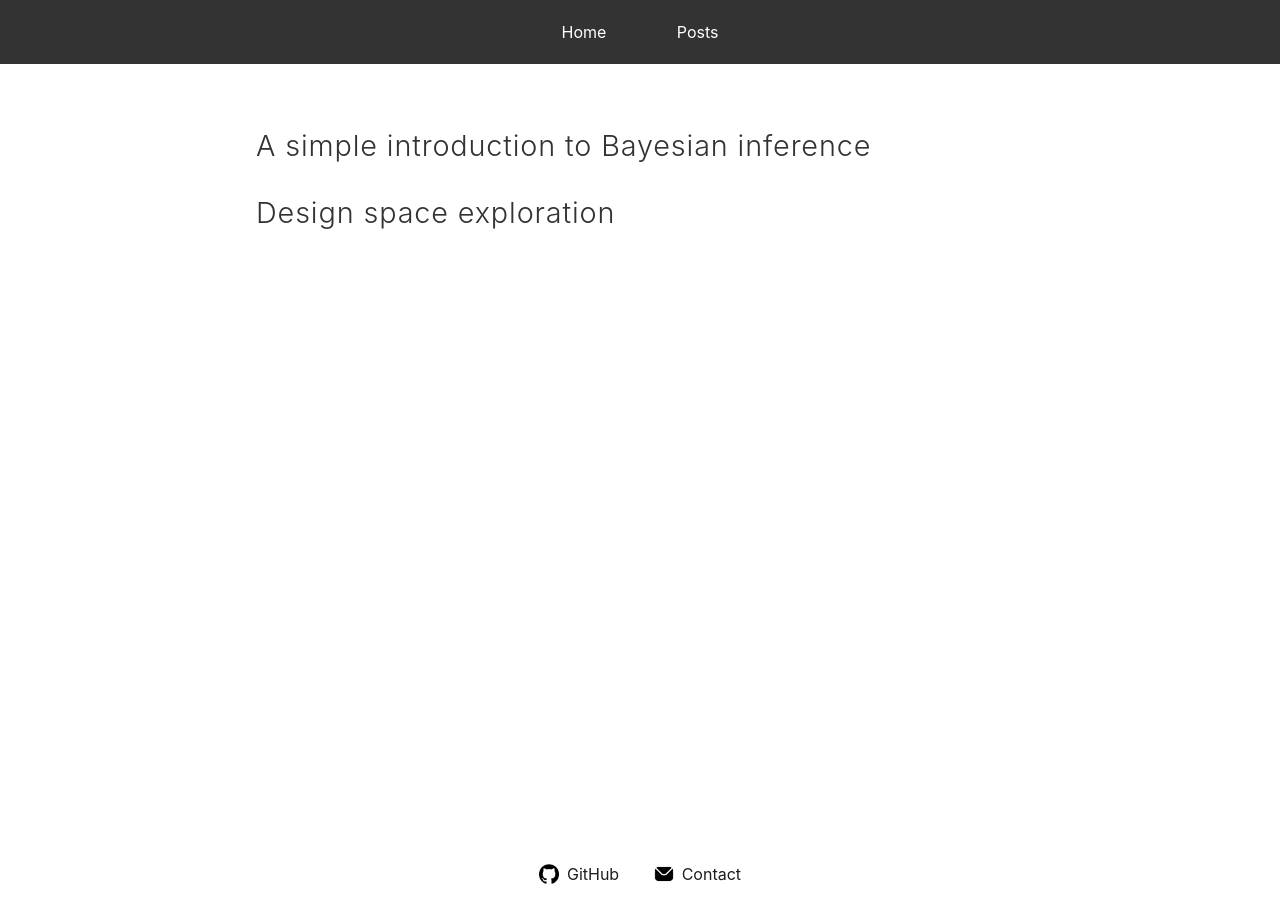
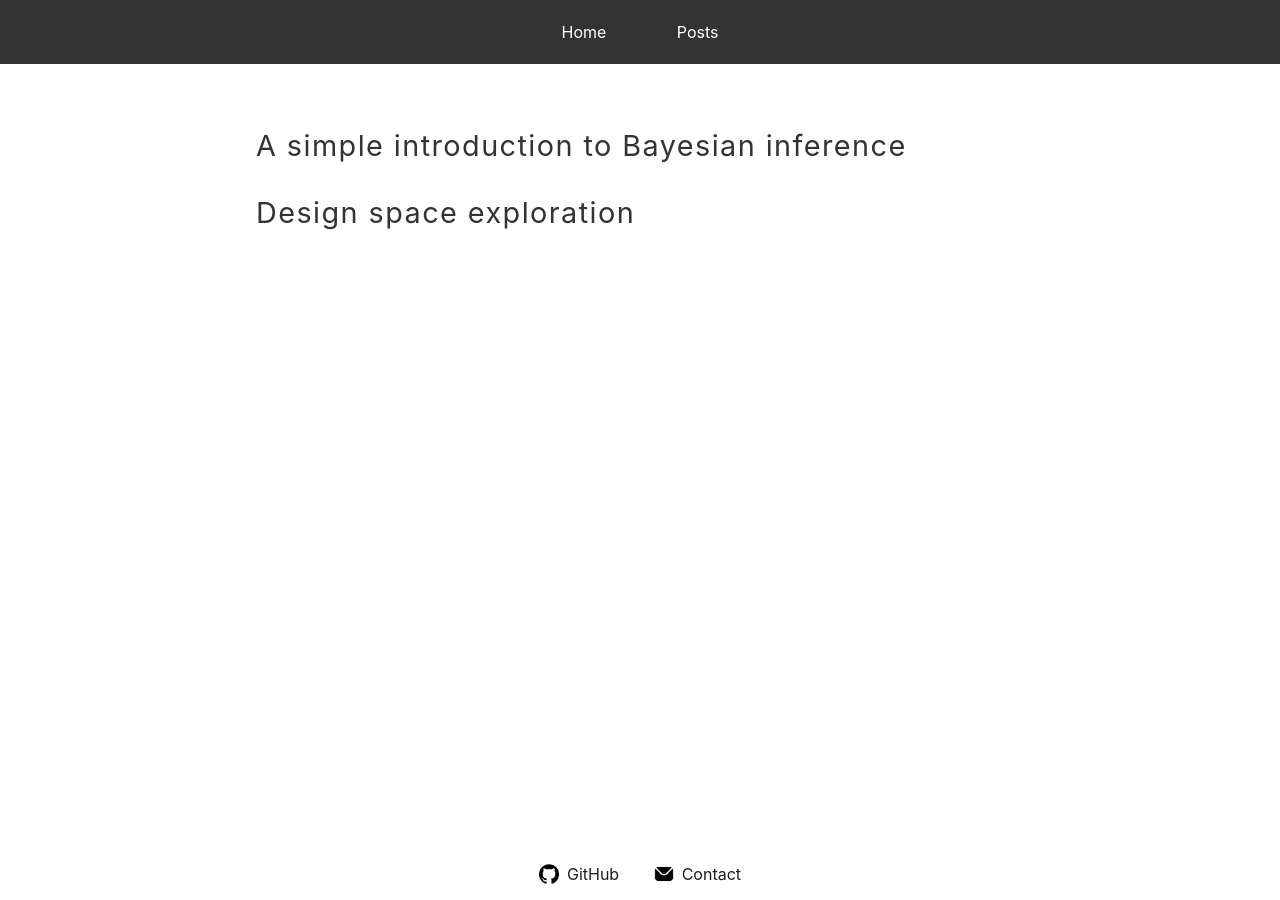
Before and after one commit to mark-hobbs/mark-hobbs.github.io, a Jekyll site: the page built from posts.html, in a window 1280 px wide. Built offline with Jekyll 4.4.1, drawn with Linux system fonts in a browser that asks for light colours.

Commit message:
Update styling

```diff
--- a/_sass/posts.scss
+++ b/_sass/posts.scss
@@ -11,7 +11,8 @@
 .post-item h2 {
     font-size: 1.8em;
     margin: 0;
-    font-weight: 300;
+    font-weight: 400;
+    letter-spacing: 0.05em;
 }
 
 .post-item h2 a {
```
